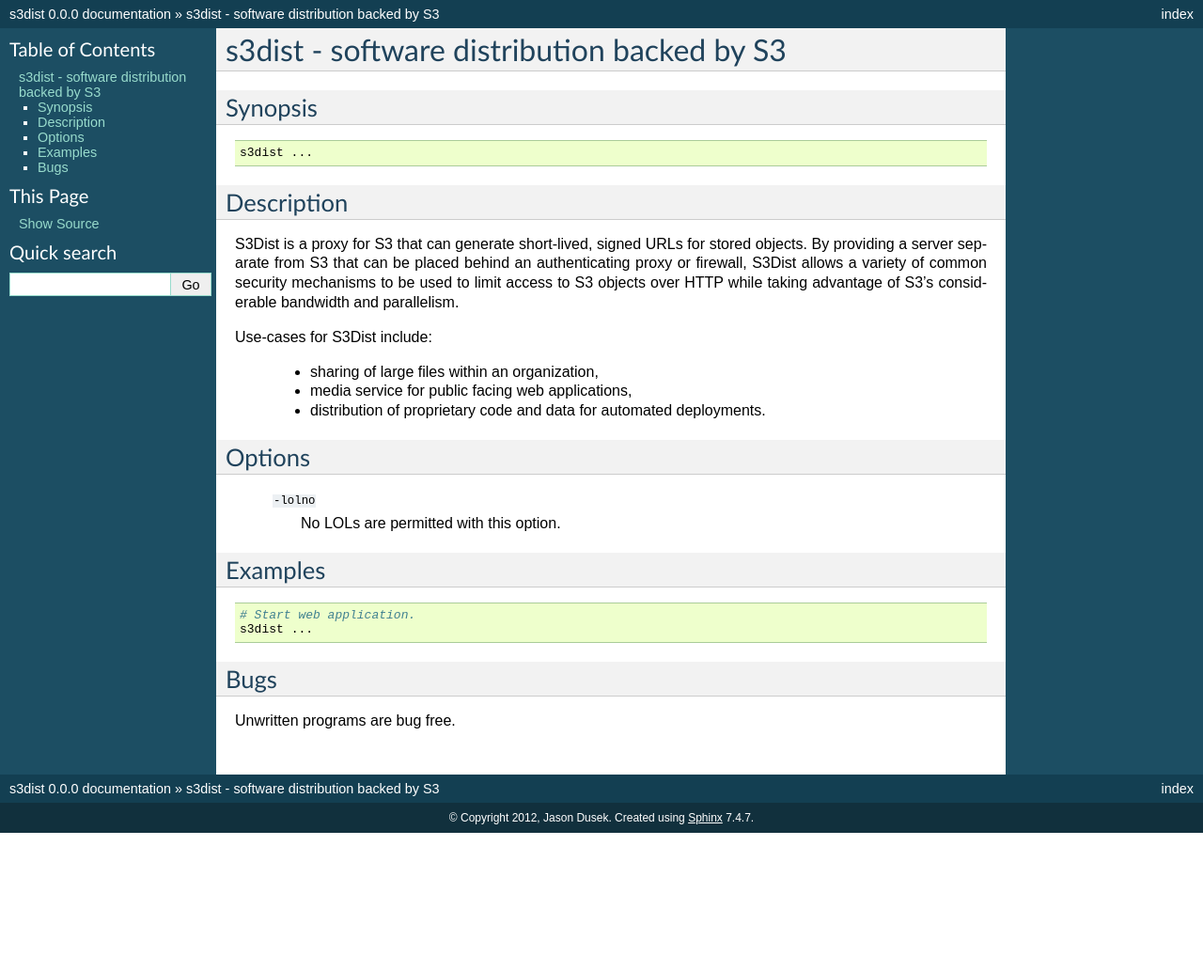
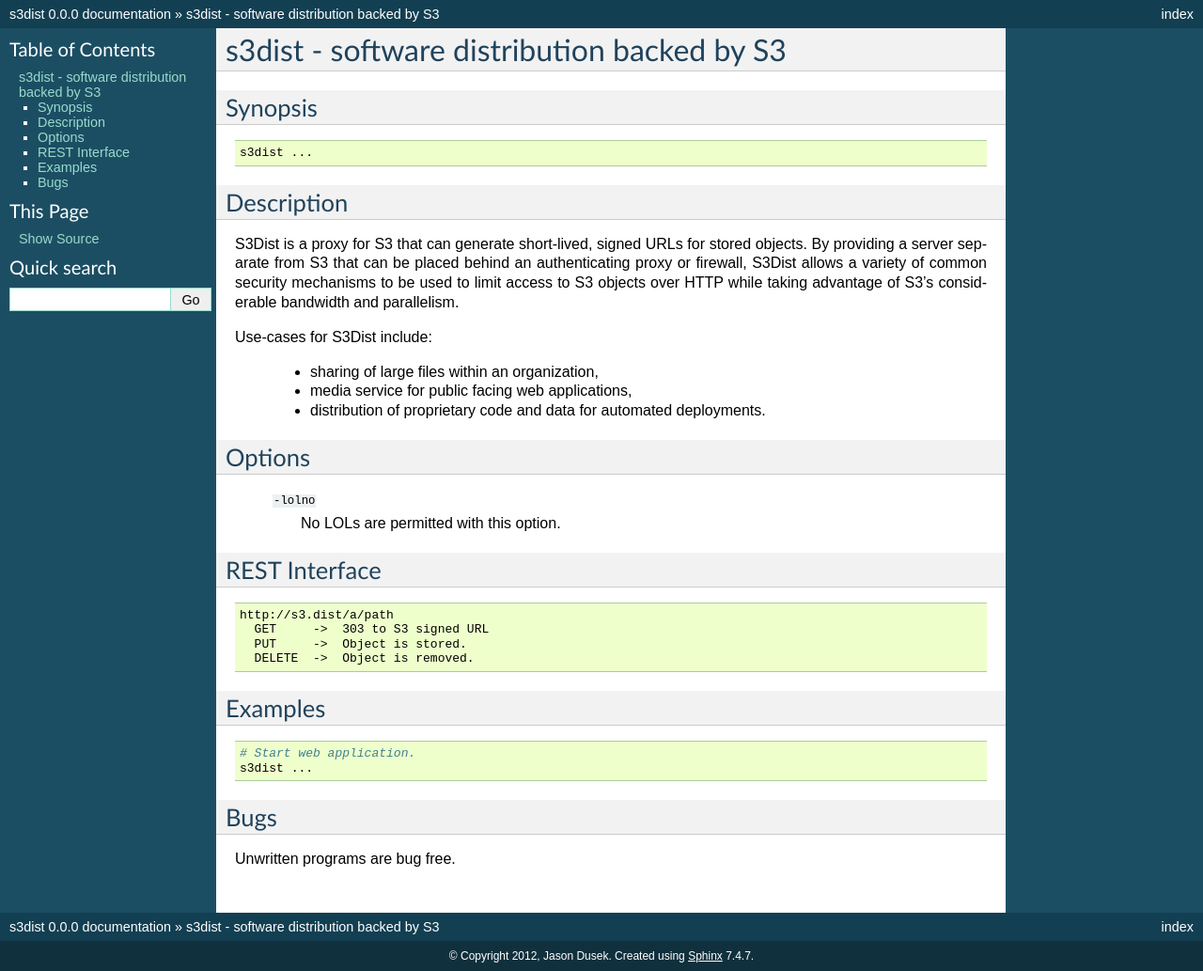
Before and after one commit to airbnb/sssp, a Sphinx documentation site: the page built from doc/index.rst, in a window 1280 px wide. Shown: the whole page at 94% size. Built offline with Sphinx 7.4.7, drawn with Linux system fonts in a browser that asks for light colours; before the commit the page ends 900 px from its top, so only the background shows below that.

Commit message:
REST interface sketch.

```diff
--- a/doc/index.rst
+++ b/doc/index.rst
@@ -32,6 +32,16 @@
   ``-lolno``
     No LOLs are permitted with this option.
 
+REST Interface
+--------------
+
+.. code-block:: text
+
+  http://s3.dist/a/path
+    GET     ->  303 to S3 signed URL
+    PUT     ->  Object is stored.
+    DELETE  ->  Object is removed.
+
 Examples
 --------
 
```
